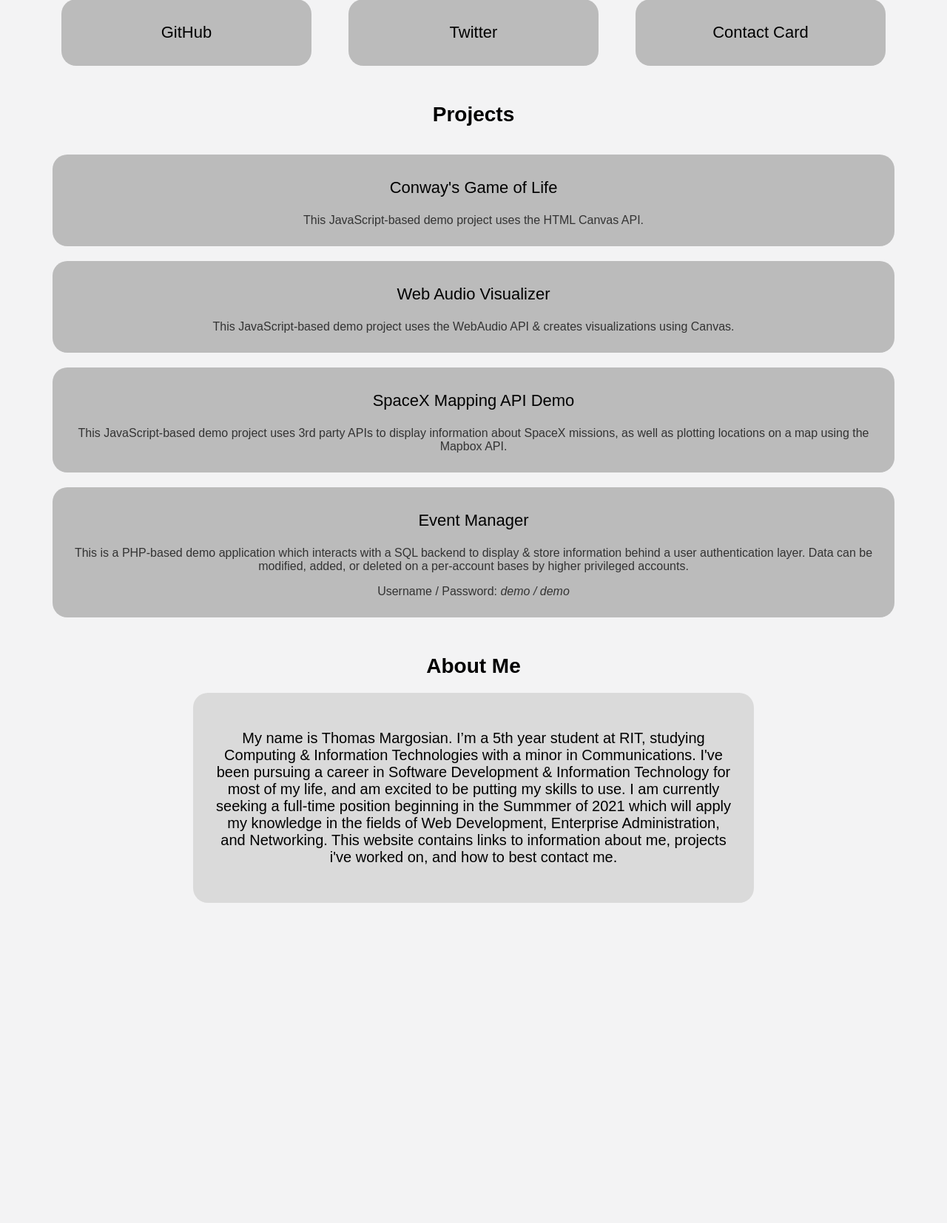
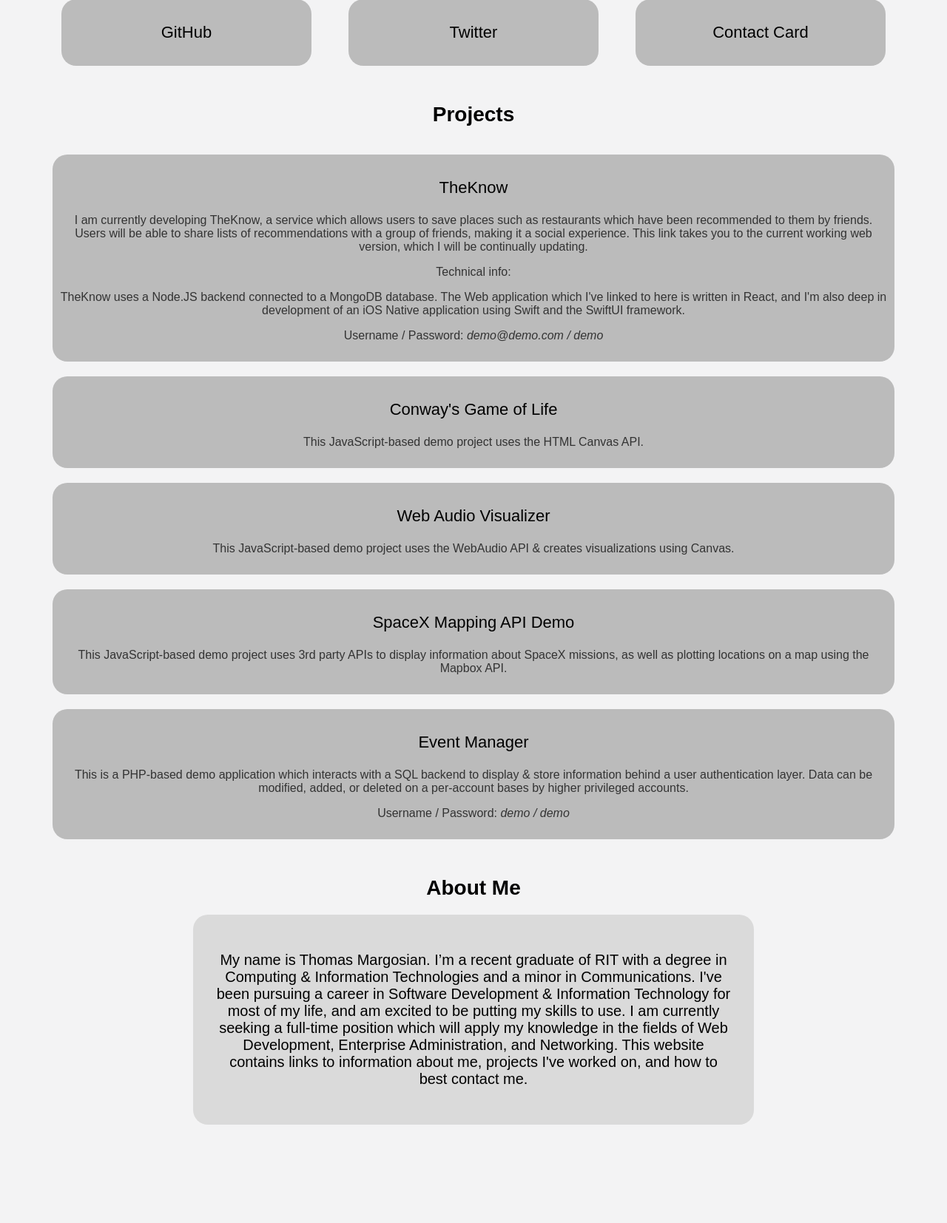
Before and after one commit to Tmargo101/Tmargo101.github.io, a PHP site: page / in a window 1280 px wide. Shown: the part 648-2302 px from the top of the page at 74% size. Before the commit the page ends 1869 px from the top, so only its background shows below. Run offline with PHP 8.4, Linux system fonts and the light colour scheme.

Commit message:
Updated Resume & Added links to updated projects.

```diff
--- a/assets/css/style.css
+++ b/assets/css/style.css
@@ -140,9 +140,18 @@
     color: white;
   }
 
+  .aboutMeText {
+    color: #ccc;
+  }
+
   .aboutElement {
     background-color: #333;
   }
+
+  .aboutMeContainer {
+    background-color: #333;
+  }
+
 
   .headerImg {
     content:url("https://thomasmargosian.com/assets/images/fullLogoDark.png");
@@ -172,15 +181,10 @@
   	margin-left: 20%;
   	margin-right: 20%;
   	margin-top: 20px;
-  	margin-botton: 25px;
+  	margin-bottom: 25px;
   	padding: 30px;
-  	background: #dadada;
   	border-radius:20px;
   	font-family: sans-serif;
-  }
-
-  .projectsContainer {
-
   }
 
 }
@@ -199,17 +203,4 @@
   .headerImg {
     content:url("https://thomasmargosian.com/assets/images/textLogoDark.png");
   }
-
-    .aboutMeContainer {
-	margin-left: 5%;
-	margin-right: 5%;
-	margin-top: 20px;
-	margin-botton: 20px;
-	padding: 10px;
-	background: #dadada;
-	border-radius:20px;
-	font-family: sans-serif;
-	font-weight: light;
-	}
-
 }
--- a/index.html
+++ b/index.html
@@ -75,6 +75,16 @@
     <div class="projectsContainer">
       <h1 class="aboutTitle">Projects</h1>
 
+      <div><a href="https://theknow-web.herokuapp.com"><div class="aboutElement">
+        <p class="aboutLink">TheKnow</p>
+        <p class="">I am currently developing TheKnow, a service which allows users to save places such as restaurants which have been recommended to them by friends.  Users will be able to share lists of recommendations with a group of friends, making it a social experience.  This link takes you to the current working web version, which I will be continually updating.</p>
+        <p>Technical info:</p>
+        <p>TheKnow uses a Node.JS backend connected to a MongoDB database.  The Web application which I've linked to here is written in React, and I'm also deep in development of an iOS Native application using Swift and the SwiftUI framework.</p>
+        <p>Username / Password: <i>demo@demo.com / demo</i></p>
+        <p></p>
+      </div></a></div>
+
+
       <div><a href="330-InteractiveSandbox"><div class="aboutElement">
         <p class="aboutLink">Conway's Game of Life</p>
         <p class="">This JavaScript-based demo project uses the HTML Canvas API.</p>
@@ -104,13 +114,13 @@
 	<h1 class="aboutTitle">About Me</h1>
 
 	<div class="aboutMeContainer">
-<!-- 		<img class="profilePic" draggable="false" src="assets/images/thomasmargosian.jpeg"> -->
-		<p class="aboutMeText">My name is Thomas Margosian. I’m a 5th year student at RIT, studying Computing & Information Technologies with a minor in Communications. I've been pursuing a career in Software Development & Information Technology for most of my life, and am excited to be putting my skills to use. I am currently seeking a full-time position beginning in the Summmer of 2021 which will apply my knowledge in the fields of Web Development, Enterprise Administration, and Networking.  This website contains links to information about me, projects i've worked on, and how to best contact me.</p>
+		<!-- <img class="profilePic" draggable="false" src="assets/images/thomasmargosian.jpeg"> -->
+		<p class="aboutMeText">My name is Thomas Margosian. I’m a recent graduate of RIT with a degree in Computing & Information Technologies and a minor in Communications. I've been pursuing a career in Software Development & Information Technology for most of my life, and am excited to be putting my skills to use. I am currently seeking a full-time position which will apply my knowledge in the fields of Web Development, Enterprise Administration, and Networking.  This website contains links to information about me, projects I've worked on, and how to best contact me.</p>
 	</div>
 
 
   <div class="footerContainer">
-  	<!-- <p class="footerText">Created Nov. 2019. </p> -->
+  	<!-- <p class="footerText">Last updated May 2021.</p> -->
   </div>
 </body>
 </html>
```
Also changed, not shown: 1 other file.
